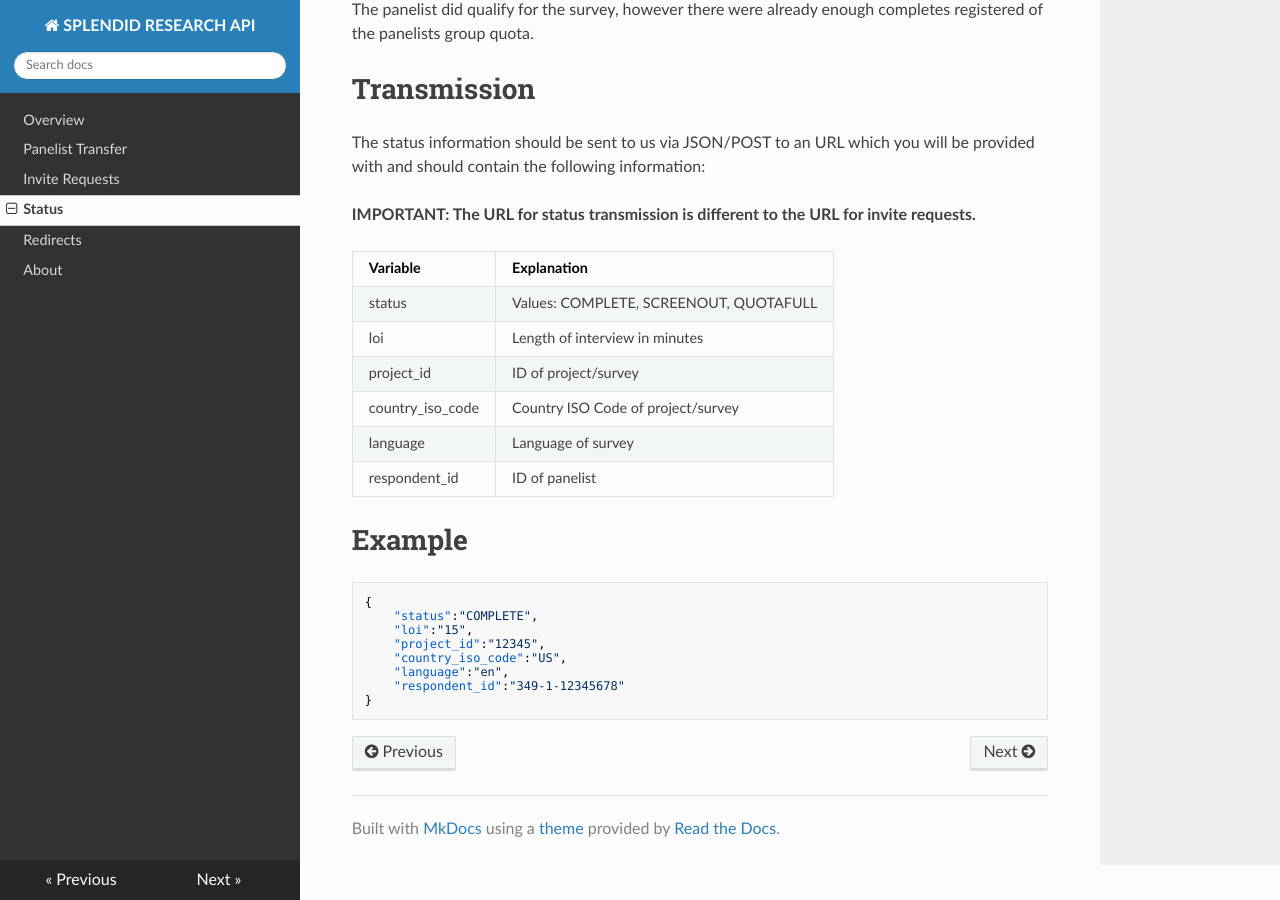
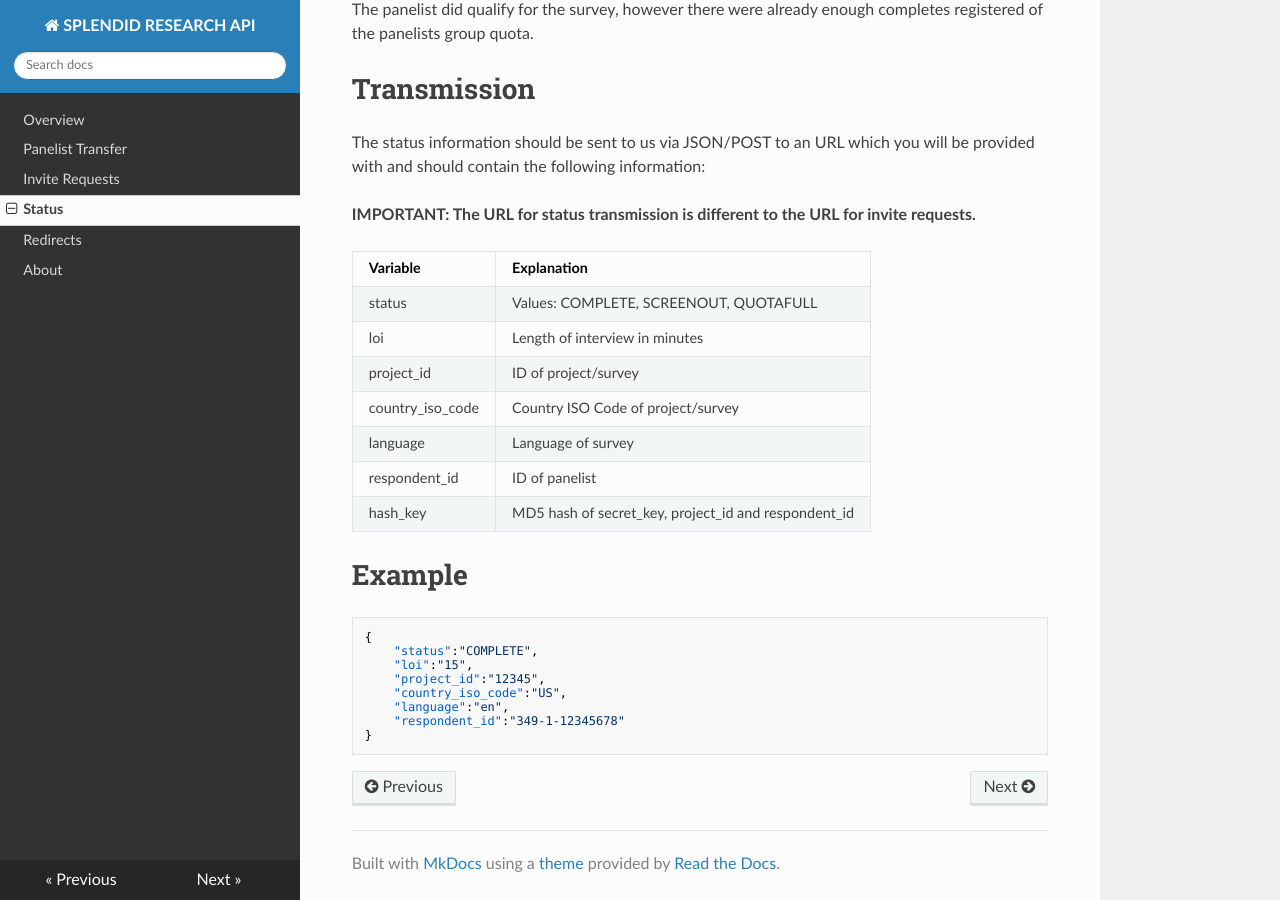
Before and after one commit to SPLENDID-RESEARCH/api-docs, an MkDocs documentation site: the page built from docs/status.md, in a window 1280 px wide and 900 px high, scrolled down 559 px. Built offline with MkDocs 1.6.1, drawn with Linux system fonts in a browser that asks for light colours; nearby versions of some CDN libraries; old or Windows-style settings are respelled for this version of MkDocs.

Commit message:
hash info added

```diff
--- a/docs/status.md
+++ b/docs/status.md
@@ -32,6 +32,7 @@ project_id | ID of project/survey
 country_iso_code | Country ISO Code of project/survey
 language | Language of survey
 respondent_id | ID of panelist
+hash_key | MD5 hash of secret_key, project_id and respondent_id
 
 
 
```
Also changed, not shown: docs/invites.md (+1 -0 lines), site/index.html, site/panelist/index.html, site/search/search_index.json, site/sitemap.xml.
